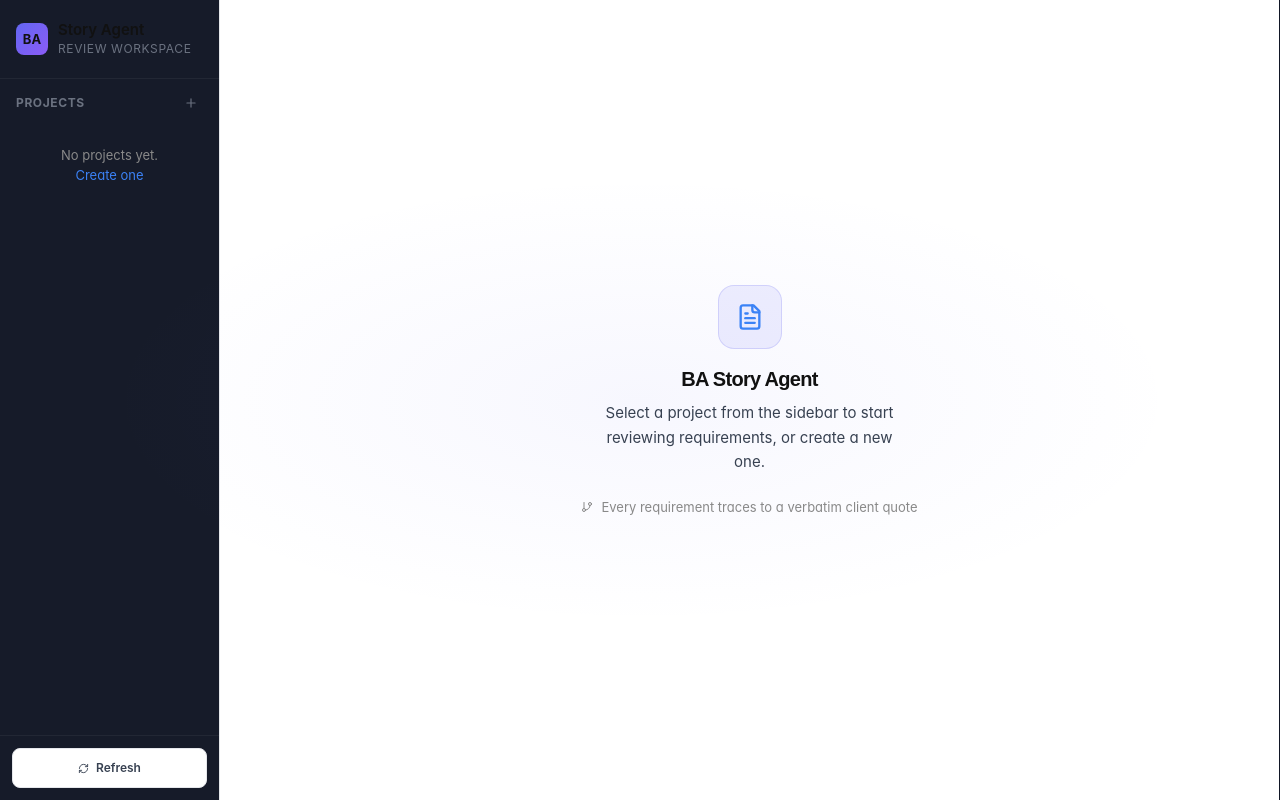
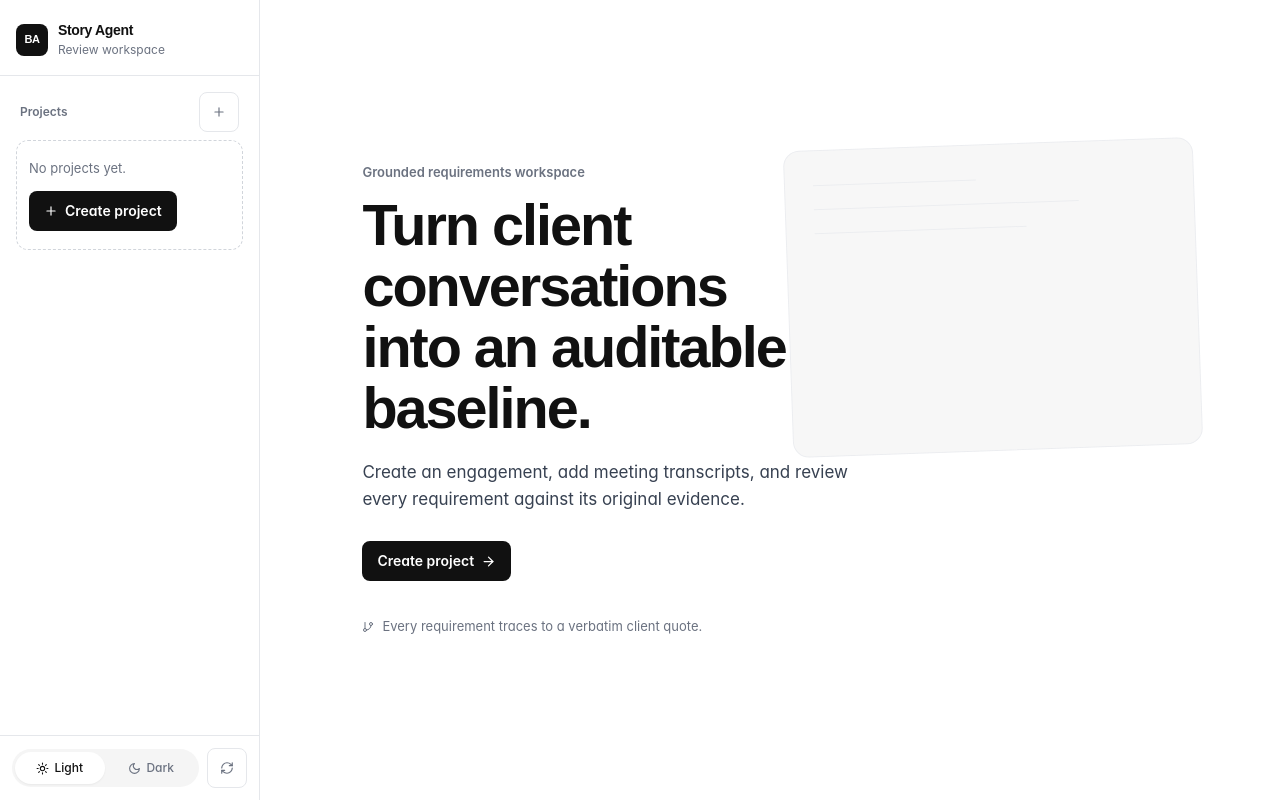
Before and after one commit to teransarathchandra/ba-story-agent, a React (Vite) app in the folder electron/: page / in a window 1280 px wide. Built offline with nearby package versions, Linux system fonts and the light colour scheme.

Commit message:
style(design): FINDING-002 — make project creation the primary task

```diff
--- a/electron/src/renderer/components/Layout.tsx
+++ b/electron/src/renderer/components/Layout.tsx
@@ -1,33 +1,38 @@
-import React, { useState, useCallback } from 'react'
+import React, { useState, useCallback, useEffect } from 'react'
 import Sidebar from './Sidebar'
 import ReviewWorkspace from './ReviewWorkspace'
 import EvidencePanel from './EvidencePanel'
-import { FileText, GitBranch } from 'lucide-react'
+import ProjectCreate from './ProjectCreate'
+import { ArrowRight, GitBranch } from 'lucide-react'
+
+export type Theme = 'light' | 'dark'
 
 export default function Layout() {
   const [activeProjectId, setActiveProjectId] = useState<string | null>(null)
   const [activeSessionId, setActiveSessionId] = useState<string | null>(null)
   const [selectedClaimId, setSelectedClaimId] = useState<string | null>(null)
   const [refreshKey, setRefreshKey] = useState(0)
+  const [sidebarRefreshKey, setSidebarRefreshKey] = useState(0)
+  const [showCreateProject, setShowCreateProject] = useState(false)
+  const [theme, setTheme] = useState<Theme>(() => {
+    const saved = localStorage.getItem('ba-story-theme')
+    if (saved === 'light' || saved === 'dark') return saved
+    return window.matchMedia('(prefers-color-scheme: dark)').matches ? 'dark' : 'light'
+  })
+
+  useEffect(() => {
+    document.documentElement.dataset.theme = theme
+    localStorage.setItem('ba-story-theme', theme)
+  }, [theme])
 
   const handleRefresh = useCallback(() => {
     setRefreshKey(k => k + 1)
   }, [])
 
   return (
-    <div
-      className="flex h-full w-full"
-      style={{ background: 'var(--bg-base)' }}
-    >
+    <div className="app-shell">
       {/* Sidebar — project & session nav */}
-      <div
-        className="flex-shrink-0 border-r"
-        style={{
-          width: 220,
-          borderColor: 'var(--border-subtle)',
-          background: 'rgba(10, 15, 30, 0.95)',
-        }}
-      >
+      <aside className="sidebar-shell">
         <Sidebar
           activeProjectId={activeProjectId}
           setActiveProjectId={id => {
@@ -41,14 +46,15 @@ export default function Layout() {
             setSelectedClaimId(null)
           }}
           onRefresh={handleRefresh}
+          onCreateProject={() => setShowCreateProject(true)}
+          projectsRefreshKey={sidebarRefreshKey}
+          theme={theme}
+          setTheme={setTheme}
         />
-      </div>
+      </aside>
 
       {/* Main review area */}
-      <div
-        className="flex-1 min-w-0 flex flex-col"
-        style={{ background: 'var(--bg-surface)' }}
-      >
+      <main className="workspace-shell">
         {activeProjectId ? (
           <ReviewWorkspace
             key={`${activeProjectId}-${refreshKey}`}
@@ -57,18 +63,16 @@ export default function Layout() {
             selectedClaimId={selectedClaimId}
           />
         ) : (
-          <EmptyState />
+          <EmptyState onCreateProject={() => setShowCreateProject(true)} />
         )}
-      </div>
+      </main>
 
       {/* Evidence panel — always visible once something is selected */}
-      <div
-        className="flex-shrink-0 border-l transition-smooth"
+      <aside
+        className="evidence-shell"
         style={{
-          width: selectedClaimId ? 320 : 0,
-          borderColor: selectedClaimId ? 'var(--border-accent)' : 'transparent',
-          overflow: 'hidden',
-          background: 'rgba(10, 15, 30, 0.97)',
+          width: selectedClaimId ? 360 : 0,
+          borderColor: selectedClaimId ? 'var(--border)' : 'transparent',
         }}
       >
         {selectedClaimId && (
@@ -77,40 +81,42 @@ export default function Layout() {
             onClose={() => setSelectedClaimId(null)}
           />
         )}
-      </div>
+      </aside>
+
+      {showCreateProject && (
+        <ProjectCreate
+          onCreated={project => {
+            setShowCreateProject(false)
+            setActiveProjectId(project.id)
+            setActiveSessionId(null)
+            setSelectedClaimId(null)
+            setSidebarRefreshKey(key => key + 1)
+            handleRefresh()
+          }}
+          onCancel={() => setShowCreateProject(false)}
+        />
+      )}
     </div>
   )
 }
 
-function EmptyState() {
+function EmptyState({ onCreateProject }: { onCreateProject: () => void }) {
   return (
-    <div className="flex-1 flex flex-col items-center justify-center gap-6">
-      {/* Abstract decorative background */}
-      <div
-        className="absolute inset-0 pointer-events-none"
-        style={{
-          background: 'radial-gradient(ellipse 60% 40% at 50% 50%, rgba(99,102,241,0.05) 0%, transparent 70%)',
-        }}
-      />
-
-      <div className="relative z-10 flex flex-col items-center gap-4 text-center">
-        <div
-          className="w-16 h-16 rounded-2xl flex items-center justify-center"
-          style={{ background: 'rgba(99,102,241,0.1)', border: '1px solid rgba(99,102,241,0.2)' }}
-        >
-          <FileText size={28} className="text-indigo-400" />
+    <div className="workspace-empty">
+      <div className="empty-content">
+        <div className="empty-kicker">Grounded requirements workspace</div>
+        <h1 className="empty-title">Turn client conversations into an auditable baseline.</h1>
+        <p className="empty-copy">
+          Create an engagement, add meeting transcripts, and review every requirement against its original evidence.
+        </p>
+        <div className="empty-actions">
+          <button className="btn btn-primary no-drag" onClick={onCreateProject}>
+            Create project <ArrowRight size={15} />
+          </button>
         </div>
-
-        <div>
-          <h1 className="text-xl font-semibold text-white mb-2">BA Story Agent</h1>
-          <p className="text-slate-400 text-sm max-w-xs leading-relaxed">
-            Select a project from the sidebar to start reviewing requirements, or create a new one.
-          </p>
-        </div>
-
-        <div className="flex items-center gap-2 text-xs text-slate-600 mt-2">
+        <div className="principle-row">
           <GitBranch size={12} />
-          <span>Every requirement traces to a verbatim client quote</span>
+          <span>Every requirement traces to a verbatim client quote.</span>
         </div>
       </div>
     </div>
--- a/electron/src/renderer/components/Sidebar.tsx
+++ b/electron/src/renderer/components/Sidebar.tsx
@@ -1,8 +1,8 @@
 import React, { useEffect, useState, useCallback } from 'react'
-import { Folder, Plus, FileText, ChevronRight, Activity, RefreshCw } from 'lucide-react'
-import ProjectCreate from './ProjectCreate'
+import { Folder, Plus, FileText, ChevronRight, Activity, RefreshCw, Sun, Moon } from 'lucide-react'
 import SessionAdd from './SessionAdd'
 import AnalyzeButton from './AnalyzeButton'
+import type { Theme } from './Layout'
 
 interface Props {
   activeProjectId: string | null
@@ -10,6 +10,10 @@ interface Props {
   activeSessionId: string | null
   setActiveSessionId: (id: string | null) => void
   onRefresh: () => void
+  onCreateProject: () => void
+  projectsRefreshKey: number
+  theme: Theme
+  setTheme: (theme: Theme) => void
 }
 
 export default function Sidebar({
@@ -18,10 +22,13 @@ export default function Sidebar({
   activeSessionId,
   setActiveSessionId,
   onRefresh,
+  onCreateProject,
+  projectsRefreshKey,
+  theme,
+  setTheme,
 }: Props) {
   const [projects, setProjects] = useState<any[]>([])
   const [sessions, setSessions] = useState<any[]>([])
-  const [showCreateProject, setShowCreateProject] = useState(false)
   const [showAddSession, setShowAddSession] = useState(false)
   const [expandedProjects, setExpandedProjects] = useState<Set<string>>(new Set())
 
@@ -43,7 +50,7 @@ export default function Sidebar({
     }
   }, [])
 
-  useEffect(() => { loadProjects() }, [loadProjects])
+  useEffect(() => { loadProjects() }, [loadProjects, projectsRefreshKey])
 
   useEffect(() => {
     if (activeProjectId) loadSessions(activeProjectId)
@@ -70,31 +77,25 @@ export default function Sidebar({
     <>
       <div className="flex flex-col h-full">
         {/* Header / Logo */}
-        <div className="px-4 py-5 border-b border-white/5">
-          <div className="flex items-center gap-2.5">
-            <div
-              className="w-8 h-8 rounded-lg flex items-center justify-center text-xs font-bold text-white"
-              style={{ background: 'linear-gradient(135deg, #6366f1, #8b5cf6)' }}
-            >
-              BA
-            </div>
-            <div>
-              <div className="text-sm font-semibold text-white">Story Agent</div>
-              <div className="text-[10px] text-slate-500 uppercase tracking-wider">Review Workspace</div>
+        <div className="sidebar-header">
+          <div className="brand-row">
+            <div className="brand-mark">BA</div>
+            <div className="sidebar-copy">
+              <div className="brand-title">Story Agent</div>
+              <div className="brand-subtitle">Review workspace</div>
             </div>
           </div>
         </div>
 
         {/* Projects section */}
-        <div className="flex-1 overflow-y-auto py-3 px-2">
-          <div className="flex items-center justify-between px-2 mb-2">
-            <span className="text-[10px] font-bold uppercase tracking-wider text-slate-500">
-              Projects
-            </span>
+        <div className="flex-1 overflow-y-auto py-4 px-3">
+          <div className="sidebar-section-header">
+            <span className="sidebar-section-label">Projects</span>
             <button
-              onClick={() => setShowCreateProject(true)}
-              className="w-6 h-6 rounded flex items-center justify-center text-slate-500 hover:text-indigo-400 hover:bg-indigo-500/10 transition-smooth no-drag"
+              onClick={onCreateProject}
+              className="icon-button no-drag"
               title="New project"
+              aria-label="New project"
             >
               <Plus size={14} />
             </button>
@@ -102,14 +103,13 @@ export default function Sidebar({
 
           <div className="space-y-0.5">
             {projects.length === 0 && (
-              <div className="px-2 py-6 text-center text-xs text-slate-600">
-                No projects yet.
-                <br />
+              <div className="sidebar-empty">
+                <p className="sidebar-empty-copy">No projects yet.</p>
                 <button
-                  onClick={() => setShowCreateProject(true)}
-                  className="text-indigo-400 hover:underline mt-1 block mx-auto no-drag"
+                  onClick={onCreateProject}
+                  className="btn btn-primary no-drag"
                 >
-                  Create one
+                  <Plus size={14} /> <span className="sidebar-empty-copy">Create project</span>
                 </button>
               </div>
             )}
@@ -126,16 +126,16 @@ export default function Sidebar({
                     className={`sidebar-item no-drag ${isActive ? 'active' : ''}`}
                   >
                     <Folder size={14} className="flex-shrink-0" />
-                    <span className="flex-1 truncate text-xs">{p.name}</span>
+                    <span className="sidebar-project-copy flex-1 truncate text-xs">{p.name}</span>
                     <ChevronRight
                       size={12}
-                      className={`opacity-40 transition-transform duration-200 ${isExpanded && isActive ? 'rotate-90' : ''}`}
+                      className={`sidebar-project-copy opacity-40 transition-transform duration-200 ${isExpanded && isActive ? 'rotate-90' : ''}`}
                     />
                   </button>
 
                   {isActive && isExpanded && (
-                    <div className="ml-3 pl-3 border-l border-slate-700/60 mt-1 mb-1 space-y-0.5">
-                      <div className="text-[10px] text-slate-500 px-2 py-1 uppercase tracking-wider">
+                    <div className="sidebar-copy ml-3 pl-3 border-l border-slate-700/60 mt-1 mb-1 space-y-0.5">
+                      <div className="text-[10px] text-slate-500 px-2 py-1">
                         {p.domain}
                       </div>
 
@@ -189,30 +189,37 @@ export default function Sidebar({
         </div>
 
         {/* Footer */}
-        <div className="px-3 py-3 border-t border-white/5">
-          <button
-            onClick={() => { loadProjects(); if (activeProjectId) loadSessions(activeProjectId); onRefresh() }}
-            className="btn btn-ghost no-drag"
-            style={{ width: '100%', fontSize: '12px', padding: '5px 10px' }}
-          >
-            <RefreshCw size={11} /> Refresh
-          </button>
+        <div className="sidebar-footer">
+          <div className="sidebar-footer-row">
+            <div className="theme-switch" role="group" aria-label="Appearance">
+              <button
+                className={`theme-option no-drag ${theme === 'light' ? 'active' : ''}`}
+                onClick={() => setTheme('light')}
+                aria-pressed={theme === 'light'}
+              >
+                <Sun size={13} /> <span>Light</span>
+              </button>
+              <button
+                className={`theme-option no-drag ${theme === 'dark' ? 'active' : ''}`}
+                onClick={() => setTheme('dark')}
+                aria-pressed={theme === 'dark'}
+              >
+                <Moon size={13} /> <span>Dark</span>
+              </button>
+            </div>
+            <button
+              onClick={() => { loadProjects(); if (activeProjectId) loadSessions(activeProjectId); onRefresh() }}
+              className="icon-button no-drag"
+              title="Refresh workspace"
+              aria-label="Refresh workspace"
+            >
+              <RefreshCw size={14} />
+            </button>
+          </div>
         </div>
       </div>
 
       {/* Modals */}
-      {showCreateProject && (
-        <ProjectCreate
-          onCreated={p => {
-            setShowCreateProject(false)
-            loadProjects()
-            setActiveProjectId(p.id)
-            setExpandedProjects(prev => new Set(prev).add(p.id))
-          }}
-          onCancel={() => setShowCreateProject(false)}
-        />
-      )}
-
       {showAddSession && activeProjectId && (
         <SessionAdd
           projectId={activeProjectId}
```
